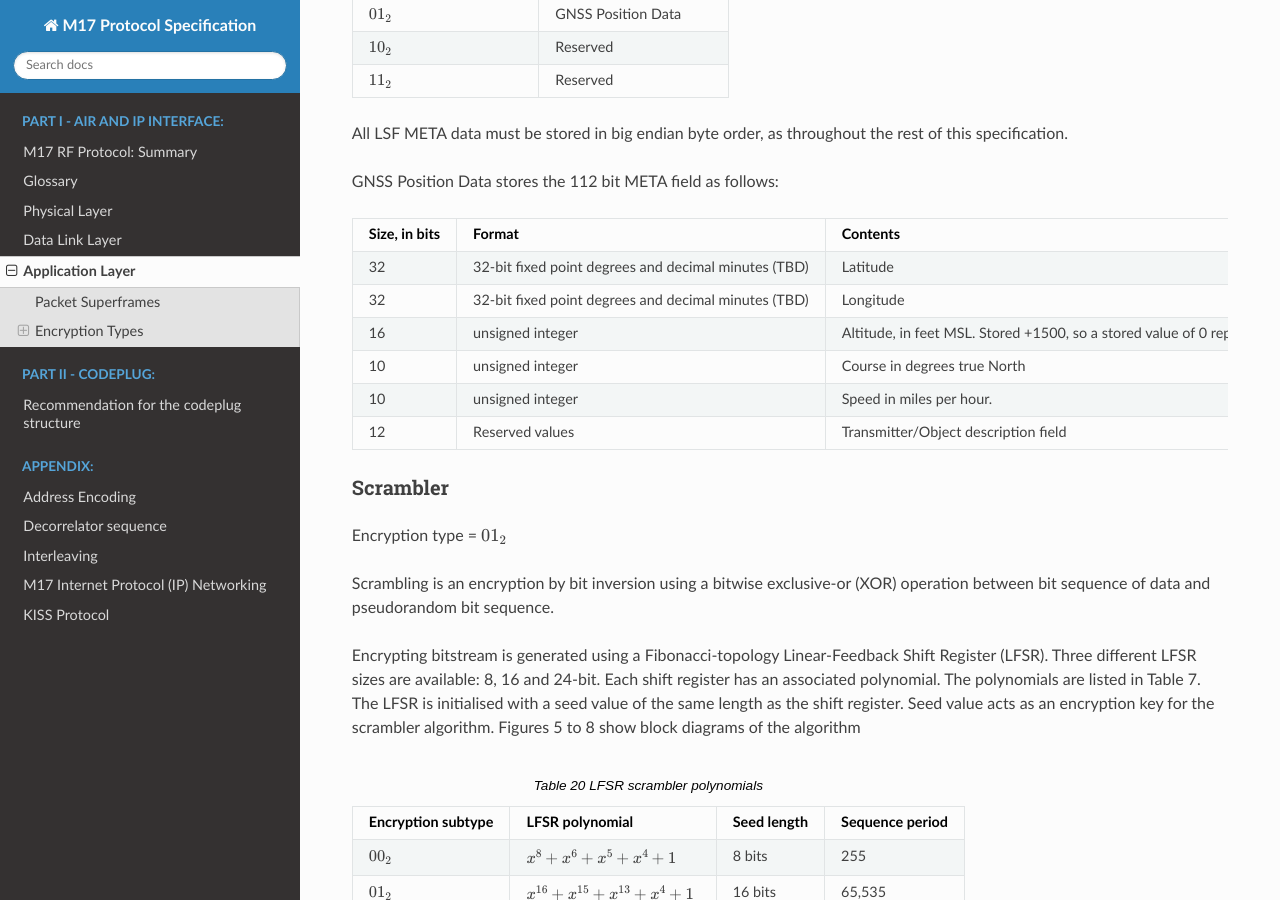
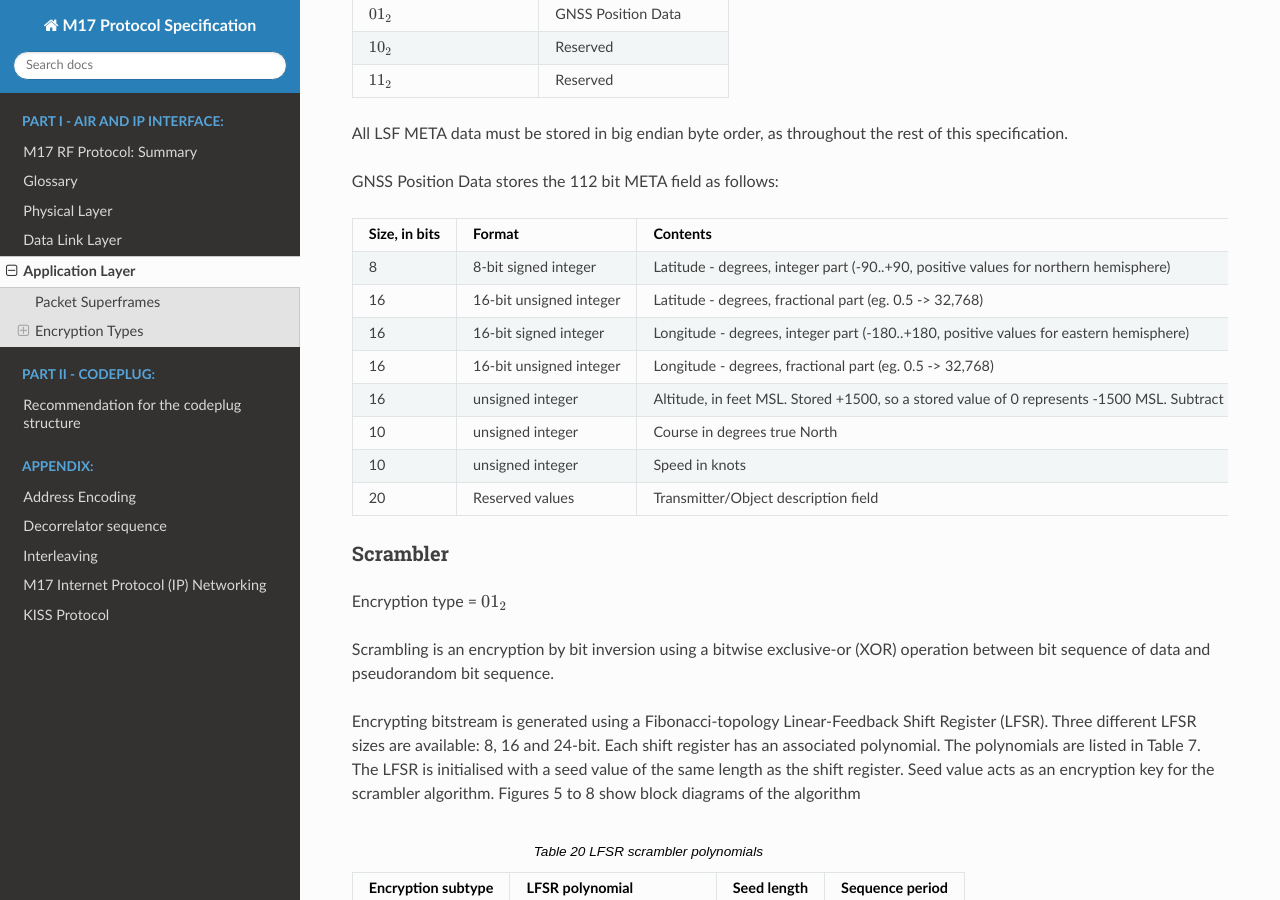
Before and after one commit to M17-Project/M17_spec, a Sphinx documentation site: the page built from docs/application_layer.rst, in a window 1280 px wide and 900 px high, scrolled down 1190 px. Built offline with Sphinx 7.4.7 and the Read the Docs theme 2.0.0, drawn with Linux system fonts in a browser that asks for light colours.

Commit message:
Update application_layer.rst

```diff
--- a/docs/application_layer.rst
+++ b/docs/application_layer.rst
@@ -78,12 +78,18 @@ GNSS Position Data stores the 112 bit META field as follows:
    * - Size, in bits
      - Format
      - Contents
-   * - 32
-     - 32-bit fixed point degrees and decimal minutes (TBD)
-     - Latitude
-   * - 32
-     - 32-bit fixed point degrees and decimal minutes (TBD)
-     - Longitude
+   * - 8
+     - 8-bit signed integer
+     - Latitude - degrees, integer part (-90..+90, positive values for northern hemisphere)
+   * - 16
+     - 16-bit unsigned integer
+     - Latitude - degrees, fractional part (eg. 0.5 -> 32,768)
+   * - 16
+     - 16-bit signed integer
+     - Longitude - degrees, integer part (-180..+180, positive values for eastern hemisphere)
+   * - 16
+     - 16-bit unsigned integer
+     - Longitude - degrees, fractional part (eg. 0.5 -> 32,768)
    * - 16
      - unsigned integer
      - Altitude, in feet MSL. Stored +1500, so a stored value of 0 represents -1500 MSL. Subtract 1500 feet when parsing.
@@ -92,8 +98,8 @@ GNSS Position Data stores the 112 bit META field as follows:
      - Course in degrees true North
    * - 10
      - unsigned integer
-     - Speed in miles per hour.
-   * - 12
+     - Speed in knots
+   * - 20
      - Reserved values
      - Transmitter/Object description field
 
```
